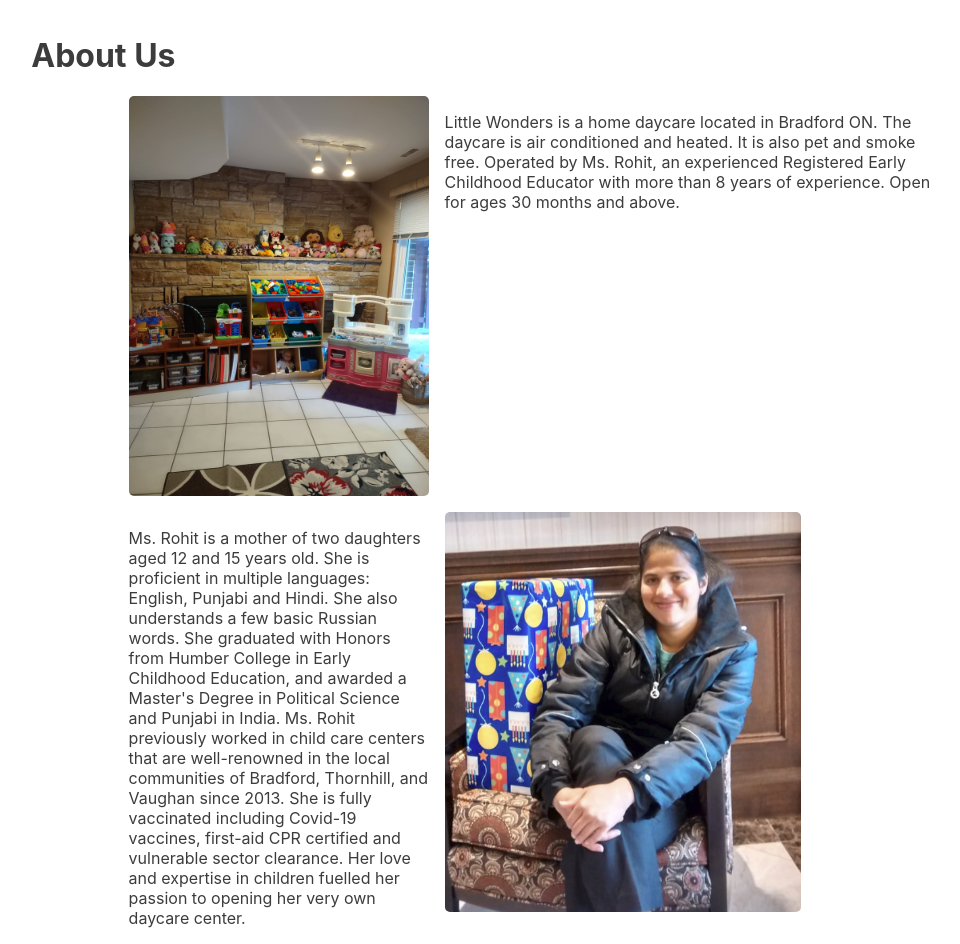
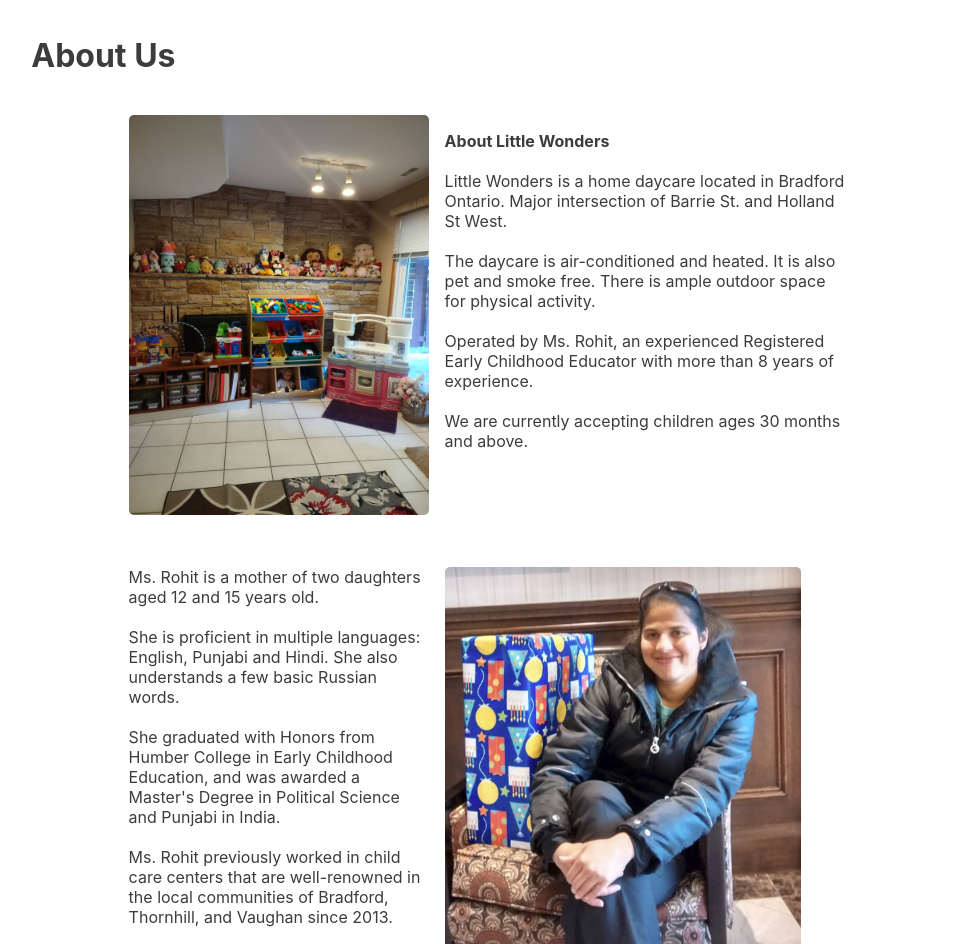
Before and after one commit to lancey1/little-wonders, a React (Create React App) app: page /about in a window 1280 px wide. Shown: the part 108-1052 px from the top of the page, without its empty margins (179-1139 px from the left). Built offline with nearby package versions, Linux system fonts and the light colour scheme.

Commit message:
minor styling changes

```diff
--- a/src/pages/About.js
+++ b/src/pages/About.js
@@ -9,24 +9,40 @@
       <div className={`${styles.divContainer}`}>
         <img className={`${styles.house}`} src={house} alt="Daycare Area" />
         <p className={`${styles.divp1}`}>
-          Little Wonders is a home daycare located in Bradford ON. The daycare
-          is air conditioned and heated. It is also pet and smoke free. Operated
-          by Ms. Rohit, an experienced Registered Early Childhood Educator with
-          more than 8 years of experience. Open for ages 30 months and above.
+          <b>About Little Wonders</b>
+          {"\n"}
+          {"\n"}
+          Little Wonders is a home daycare located in Bradford Ontario. Major
+          intersection of Barrie St. and Holland St West.
+          {"\n"}
+          {"\n"}
+          The daycare is air-conditioned and heated. It is also pet and smoke
+          free. There is ample outdoor space for physical activity.
+          {"\n"}
+          {"\n"}
+          Operated by Ms. Rohit, an experienced Registered Early Childhood
+          Educator with more than 8 years of experience.{"\n"}
+          {"\n"} We are currently accepting children ages 30 months and above.
         </p>
         <img className={`${styles.pfp}`} src={pfp} alt="Ms. Rohit" />
         <p className={`${styles.divp2}`}>
-          Ms. Rohit is a mother of two daughters aged 12 and 15 years old. She
-          is proficient in multiple languages: English, Punjabi and Hindi. She
-          also understands a few basic Russian words. She graduated with Honors
-          from Humber College in Early Childhood Education, and awarded a
-          Master's Degree in Political Science and Punjabi in India. Ms. Rohit
-          previously worked in child care centers that are well-renowned in the
-          local communities of Bradford, Thornhill, and Vaughan since 2013. She
-          is fully vaccinated including Covid-19 vaccines, first-aid CPR
-          certified and vulnerable sector clearance. Her love and
-          expertise in children fuelled her passion to opening her very own
-          daycare center.
+          Ms. Rohit is a mother of two daughters aged 12 and 15 years old.{" "}
+          {"\n"}
+          {"\n"} She is proficient in multiple languages: English, Punjabi and
+          Hindi. She also understands a few basic Russian words. {"\n"}
+          {"\n"} She graduated with Honors from Humber College in Early
+          Childhood Education, and was awarded a Master's Degree in Political
+          Science and Punjabi in India. {"\n"}
+          {"\n"} Ms. Rohit previously worked in child care centers that are
+          well-renowned in the local communities of Bradford, Thornhill, and
+          Vaughan since 2013.
+          {"\n"}
+          {"\n"}
+          She is first-aid CPR certified, fully vaccinated including Covid-19,
+          and has vulnerable sector clearance.
+          {"\n"}
+          {"\n"} Her passion and expertise in children motivated her into
+          opening her very own daycare center.
         </p>
       </div>
     </div>
--- a/src/pages/About.module.css
+++ b/src/pages/About.module.css
@@ -2,13 +2,15 @@
   margin-left: 10.5%;
   margin-bottom: 7rem;
 }
-
+.aboutHeader {
+  margin-bottom: 2.5rem;
+}
 .divContainer {
   margin-left: 10%;
   gap: 1rem;
   display: grid;
   grid-template-columns: 1fr 1.5fr;
-  grid-template-rows: 400px;
+  grid-template-rows: 420px;
   width: 70%;
 }
 .divChild1 {
@@ -22,6 +24,7 @@
 .pfp {
   border-radius: 5px;
   height: 25rem;
+  margin-top: 1rem;
   grid-column-start: 2;
   grid-column-end: 3;
   grid-row-start: 2;
@@ -37,11 +40,16 @@
 }
 
 .divp1 {
-  width: 500px;
+  white-space: pre-line;
+  width: 400px;
   grid-column-start: 2;
   grid-column-end: 3;
   grid-row-start: 1;
   grid-row-end: 2;
+}
+
+.divp2 {
+  white-space: pre-line;
 }
 
 @media only screen and (max-width: 1069px) {
@@ -49,7 +57,7 @@
     margin-bottom: 2rem;
   }
   .divContainer {
-    margin-left: 20%;
+    margin-left: 25%;
     display: flex;
     flex-direction: column;
     justify-items: center;
--- a/src/shared/Footer.js
+++ b/src/shared/Footer.js
@@ -7,19 +7,20 @@
         <h3>About Us</h3>
         <p>
           Little Wonders is a daycare located in Bradford ON. Operated by an
-          experienced Registered Early Childhood Educator with more than
-          8 years of experience. Open for ages 30 months and above.
+          experienced Registered Early Childhood Educator with more than 8 years
+          of experience.
         </p>
+        <p>Open for ages 30 months and above.</p>
       </div>
       <div className={`${styles.contact}`}>
         <h3>Contact Us</h3>
         <p>84 Porter St. Bradford, ON (Barrie St. and Holland St West)</p>
         <p>Phone: 647-524-4429</p>
         <p>Email: rohitajaysharma84@gmail.com</p>
-        <p>Hours: Monday to Friday  7:30 AM to 5:30 PM</p>
+        <p>Hours: Monday to Friday 7:30 AM to 5:30 PM</p>
       </div>
       <div className={`${styles.links}`}>
-        <h3>Links</h3>
+        <h3>Quick Links</h3>
         <p>About</p>
         <p></p>
         <p>Contact</p>
```
